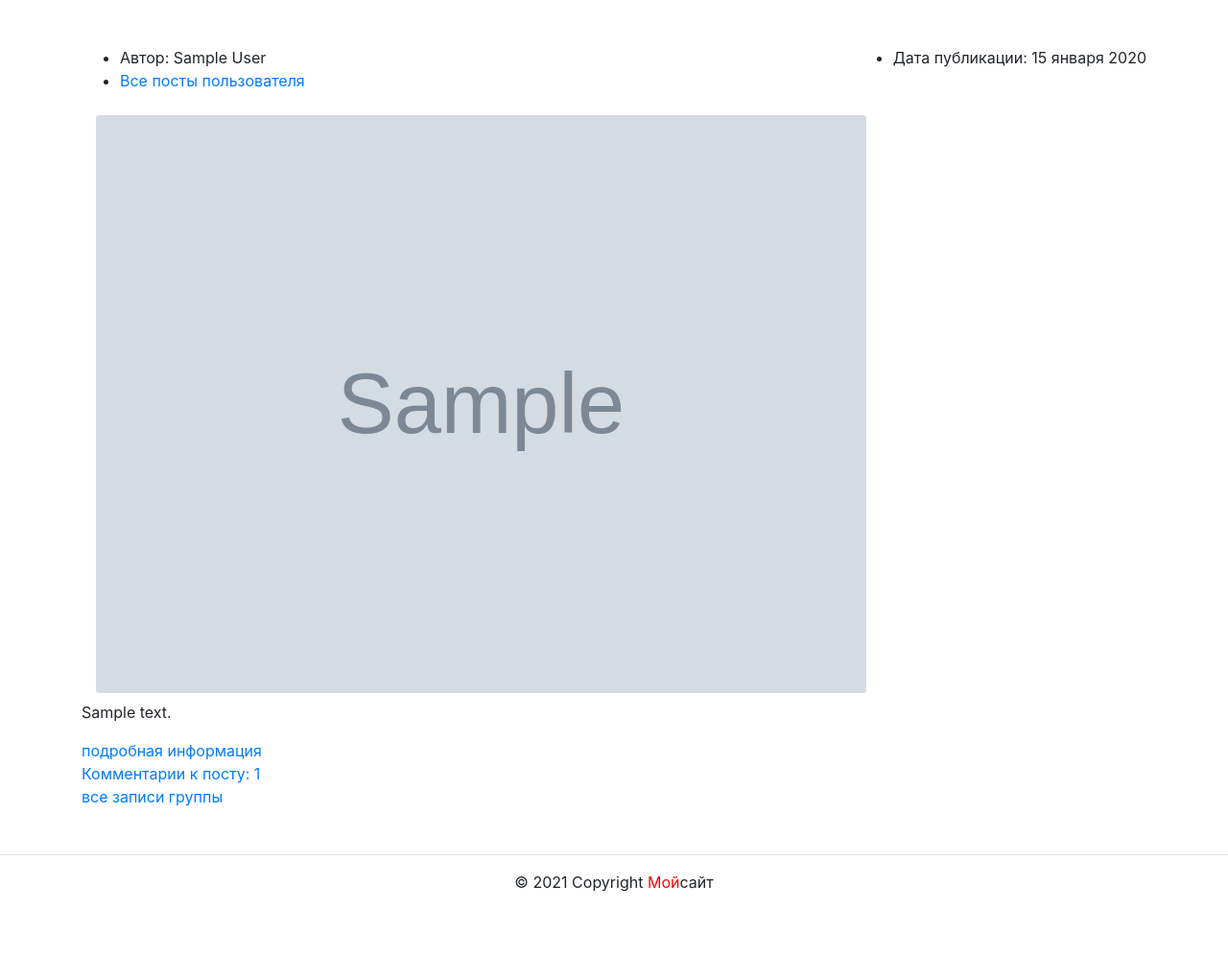
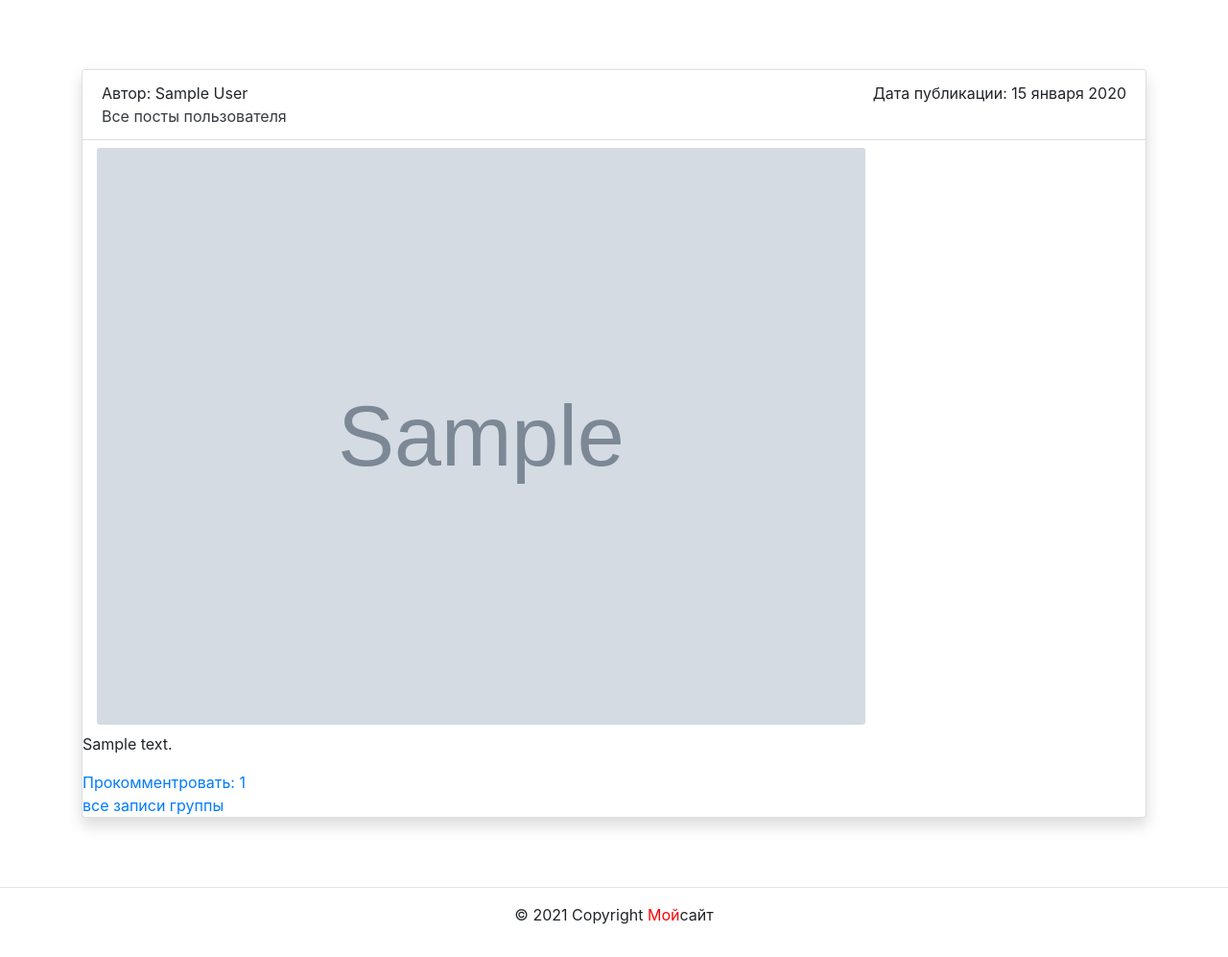
Before and after one commit to poddubkosn/posts_and_scripts, a Django app: page / in a window 1280 px wide. Shown: the part 56-1053 px from the top of the page at 96% size. Before the commit the page ends 985 px from the top, so only its background shows below. Run offline with Django 3.2, Linux system fonts and the light colour scheme; tables that the repository leaves empty hold one stand-in row (values such as "Sample post"); grey boxes marked "Sample" are stand-in pictures; some libraries are stand-ins or nearby versions.

Commit message:
posts and scripts.v1.7

```diff
--- a/forum/templates/home/includes/post_list.html
+++ b/forum/templates/home/includes/post_list.html
@@ -1,31 +1,37 @@
 
 {% load thumbnail %}
 <article>
+<div class="card my-4 shadow">
+  <div class="card-header text-success-50 bg-white    ">
 
-  <ul>
-    <div class="d-flex justify-content-between">
+      <div class="d-flex justify-content-between">
 
-      <li>
+
         Автор: {{ post.author.get_full_name }}
-      </li>
-      <li>
+
+        <span>
          Дата публикации: {{ post.pub_date|date:"d E Y" }}
-      </li>
-    </div>
+        </span>
+      </div>
 
-    <li>
-        <a href="{% url 'home:profile' post.author.username %}">Все посты пользователя</a>
-    </li>
- </ul>
+
+        <a href="{% url 'home:profile' post.author.username %}"class="text-dark">Все посты пользователя</a>
+  </div>
 
 
 
-    <aside class="col-12 col-md-9 col-md-9">
+
+    <aside class="col-12 col-md-9 col-md-6">
     {% thumbnail post.image "900x614" crop="center" upscale=True as im %}
           <img class="card-img my-2" src="{{ im.url }}">
           {% endthumbnail %}
          </aside>
     <p>{{ post.text | linebreaksbr }}</p>
-  <a href="{% url 'home:post_detail' post.pk %}">подробная информация </a><br>
-  <a href="{% url 'home:post_detail' post.pk %}">Комментарии к посту: {{ post.comments.count}} </a>
+
+  <a href="{% url 'home:post_detail' post.pk %}">Прокомментровать: {{ post.comments.count}} </a>
+  {% if post.group.slug %}
+        <a href="{% url 'home:group_list' post.group.slug %}">все записи группы</a>
+      {% endif %}
+
+  </div>
 </article>
--- a/forum/templates/home/index.html
+++ b/forum/templates/home/index.html
@@ -10,9 +10,7 @@
   {% include 'home/includes/switcher.html' %}
     {% for post in page_obj %}
       {% include 'home/includes/post_list.html' %}
-      {% if post.group.slug %}
-        <a href="{% url 'home:group_list' post.group.slug %}">все записи группы</a>
-      {% endif %}
+
       {% if not forloop.last %}<hr>{% endif %}
     {% endfor %}
  {% include 'home/includes/paginator.html' %}
```
